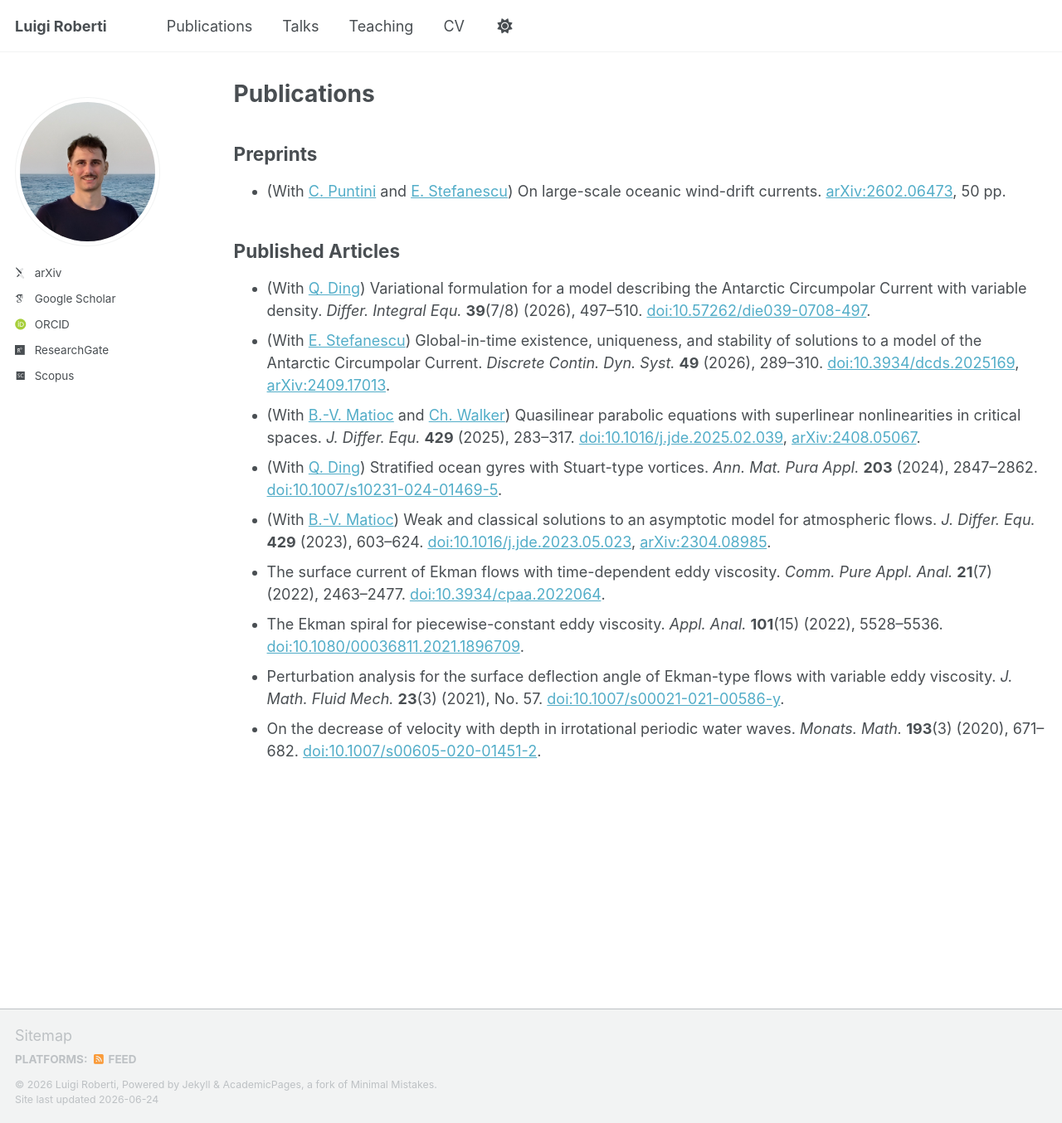
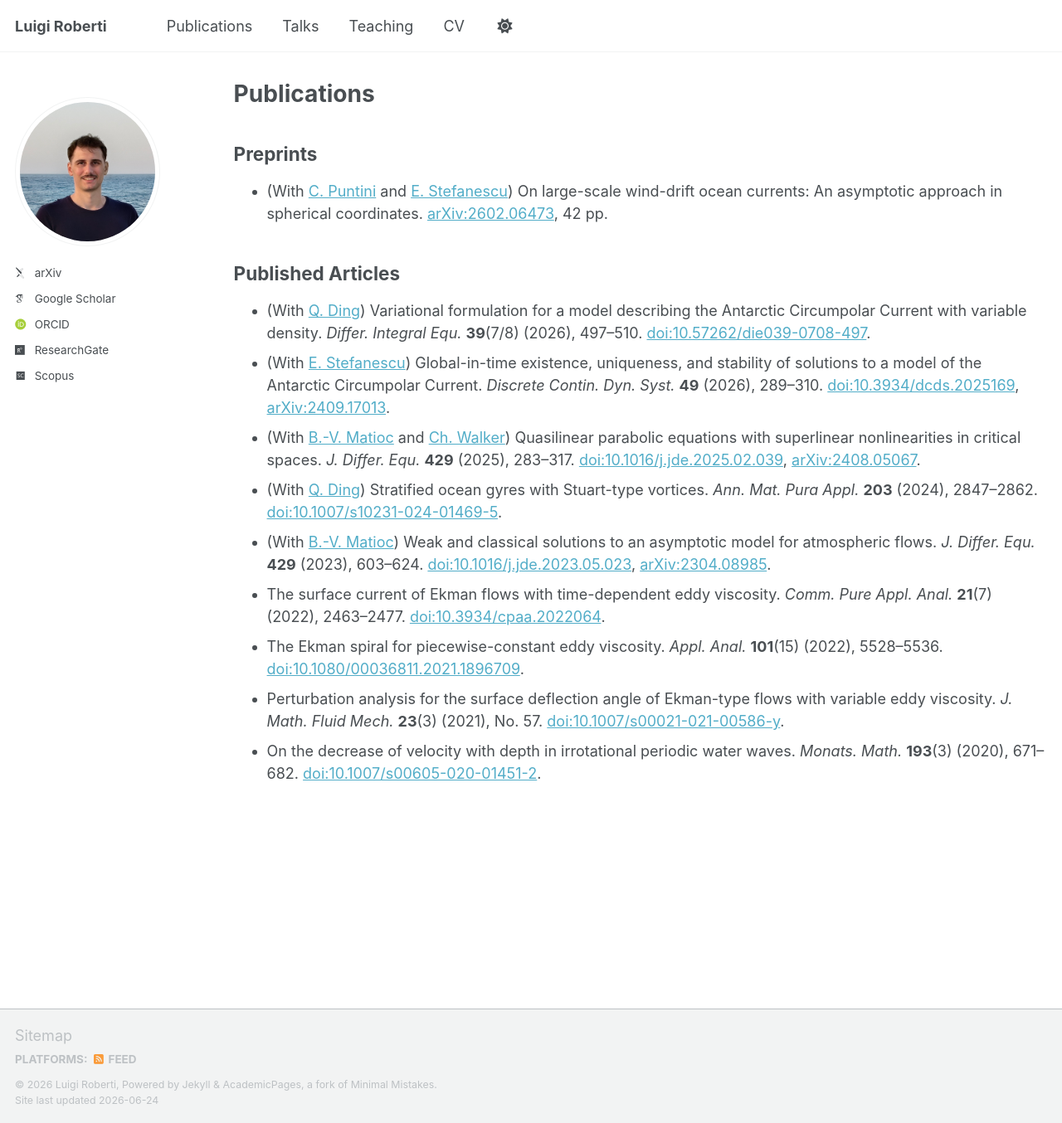
Before and after one commit to luigi-roberti/luigi-roberti.github.io, a Jekyll site: the page built from _pages/publications.md, in a window 1280 px wide and 1354 px high. Shown: the whole window at 83% size. Built offline with Jekyll 4.4.1, drawn with Linux system fonts in a browser that asks for light colours; some web fonts are replaced; a script that is not in the unit is left out.

Commit message:
Update publications.md

```diff
--- a/_pages/publications.md
+++ b/_pages/publications.md
@@ -11,7 +11,7 @@ redirect_from:
 
 Preprints
 ------
-* (With [C. Puntini](https://ucrisportal.univie.ac.at/de/persons/christian-puntini/){:target="_blank",rel="noopener"} and [E. Stefanescu](https://www.math.tugraz.at/~stefanescu/){:target="_blank",rel="noopener"}) On large-scale oceanic wind-drift currents. [arXiv:2602.06473](https://arxiv.org/abs/2602.06473){:target="_blank",rel="noopener"}, 50 pp.
+* (With [C. Puntini](https://ucrisportal.univie.ac.at/de/persons/christian-puntini/){:target="_blank",rel="noopener"} and [E. Stefanescu](https://www.math.tugraz.at/~stefanescu/){:target="_blank",rel="noopener"}) On large-scale wind-drift ocean currents: An asymptotic approach in spherical coordinates. [arXiv:2602.06473](https://arxiv.org/abs/2602.06473){:target="_blank",rel="noopener"}, 42 pp.
 
 
 Published Articles
```
